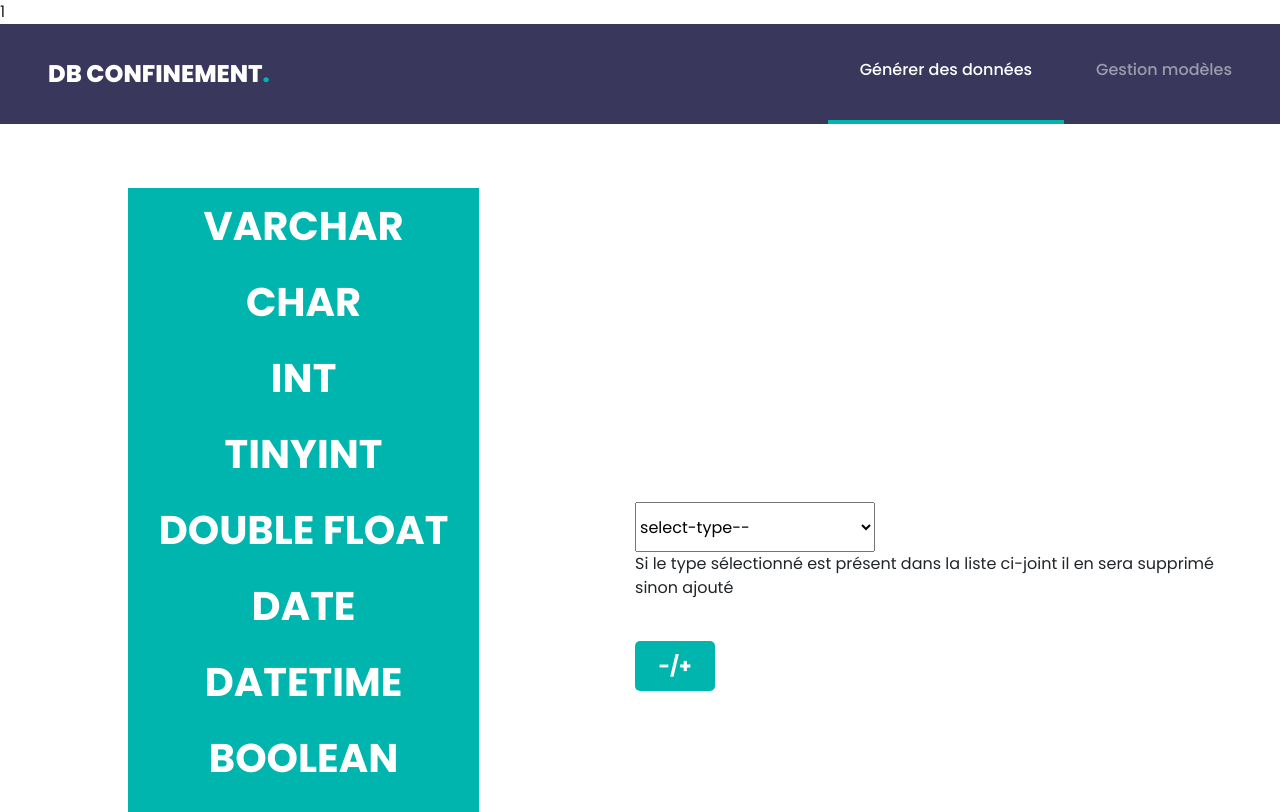
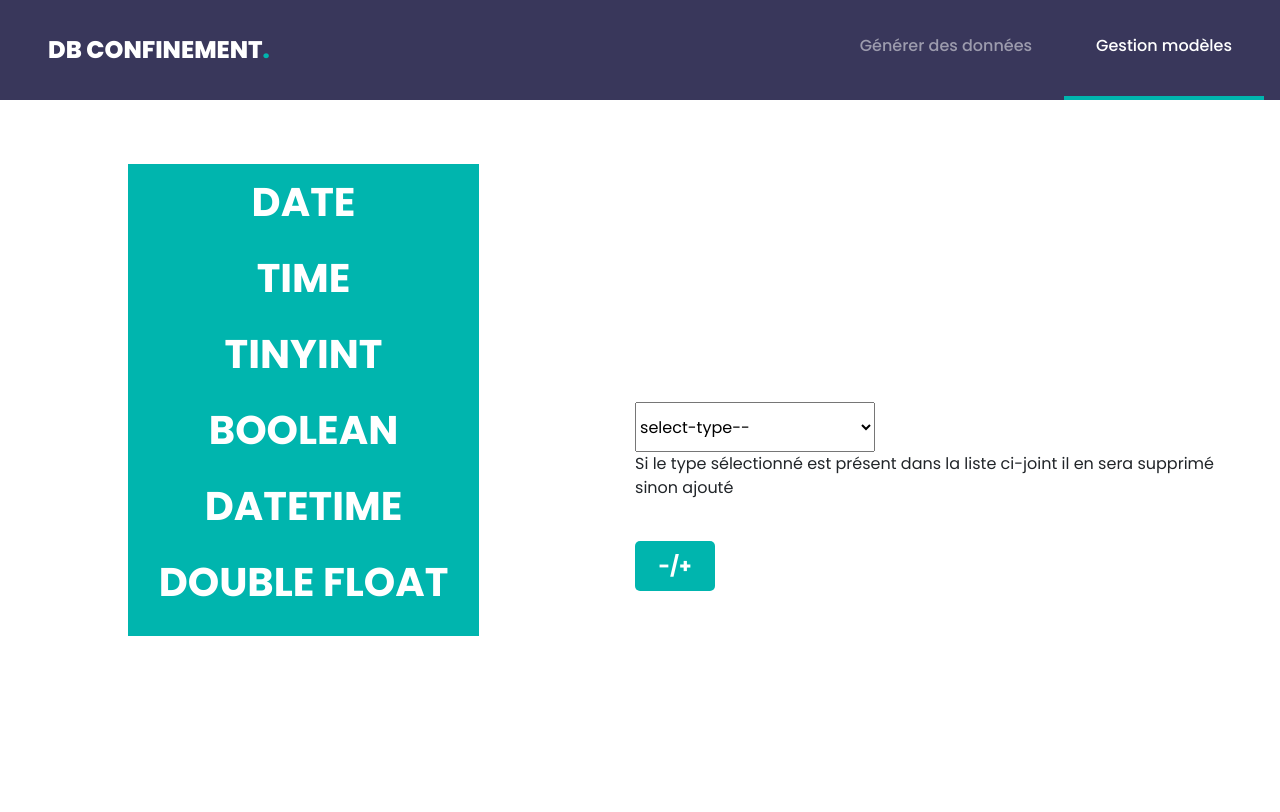
Before and after one commit to aureliensimon/db-confinement, a PHP site: page /php/gestion_types.php in a window 1280 px wide. After the commit the page ends 636 px from the top, so only its background shows below. Run offline with PHP 8.4, Linux system fonts and the light colour scheme; data that the repository does not hold is empty; some libraries are stand-ins or nearby versions.

Commit message:
fonctionnalitées back finient (mais c'est pas beau)

```diff
--- a/php/gestion_types.php
+++ b/php/gestion_types.php
@@ -1,4 +1,5 @@
 <?php
+    if(isset($_POST['choixtype'])){
         $yesornot=1;
         $file_with_type=file("../txt/activetypes.txt");
         $reponsenettoyer=trim($_POST['choixtype']);
@@ -8,8 +9,12 @@
                 $yesornot=0;
             }
         }
-    echo $yesornot;
-
+        if ($yesornot==0){
+            file_put_contents("../txt/activetypes.txt", str_replace($_POST['choixtype'], "", file_get_contents("../txt/activetypes.txt")));
+        }else{
+            file_put_contents("../txt/activetypes.txt",$_POST['choixtype']."\n",FILE_APPEND);
+        }
+    }
 
 ?>
 
@@ -44,10 +49,10 @@
         </button>
         <div class="collapse navbar-collapse" id="navbarNav">
           <ul class="navbar-nav ml-auto">
+            <li class="nav-item ">
+              <a class="nav-link" href="../index.php">Générer des données</a>
+            </li>
             <li class="nav-item active">
-              <a class="nav-link" href="#">Générer des données</a>
-            </li>
-            <li class="nav-item">
               <a class="nav-link" href="#">Gestion modèles</a>
             </li>
           </ul>
--- a/txt/activetypes.txt
+++ b/txt/activetypes.txt
@@ -1,8 +1,7 @@
-varchar
-char
-int
+date
+time
+
 tinyint
+boolean
+datetime
 double float
-date
-datetime
-boolean
```
Also changed, not shown: index.php (+5 -3 lines). Lines whose indentation alone changed are shown as unchanged.
